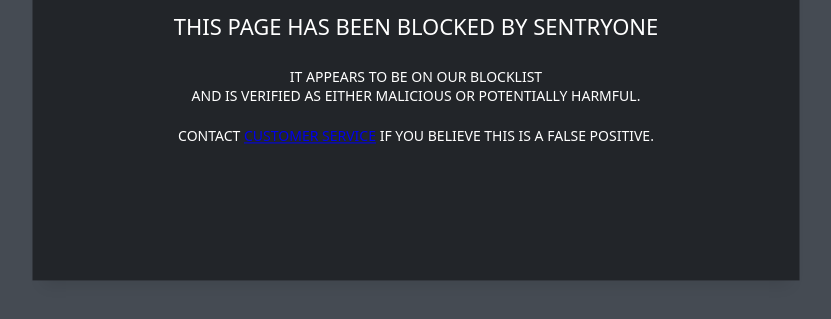
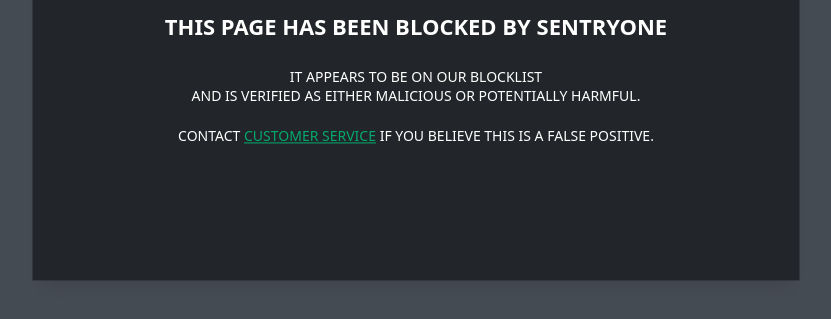
Before and after one commit to sentryonemy/redirPage, a plain HTML site: page index.html in a window 1280 px wide. Shown: the part 399-718 px from the top of the page, without its empty margins (224-1055 px from the left). Drawn offline with Linux system fonts and the light colour scheme.

Commit message:
Update style.css

```diff
--- a/style.css
+++ b/style.css
@@ -6,6 +6,24 @@
 body {
   padding: 0;
   margin: 0;
+}
+
+a:link{
+	color: #04aa6d;
+	background-color: transparent;
+	text-decoration: underline;
+}
+
+a:visited {
+  color: #04aa6d;
+  background-color: transparent;
+  text-decoration: underline;
+}
+
+a:hover {
+  color: #05dc8d;
+  background-color: transparent;
+  text-decoration: underline;
 }
 
 #notfound {
@@ -61,7 +79,7 @@
 .notfound h2 {
   font-family: system-ui, sans-serif;
   font-size: 22px;
-  font-weight: 400;
+  font-weight: bold;
   text-transform: uppercase;
   color: #ffffff;
   margin-top: 0px;
```
